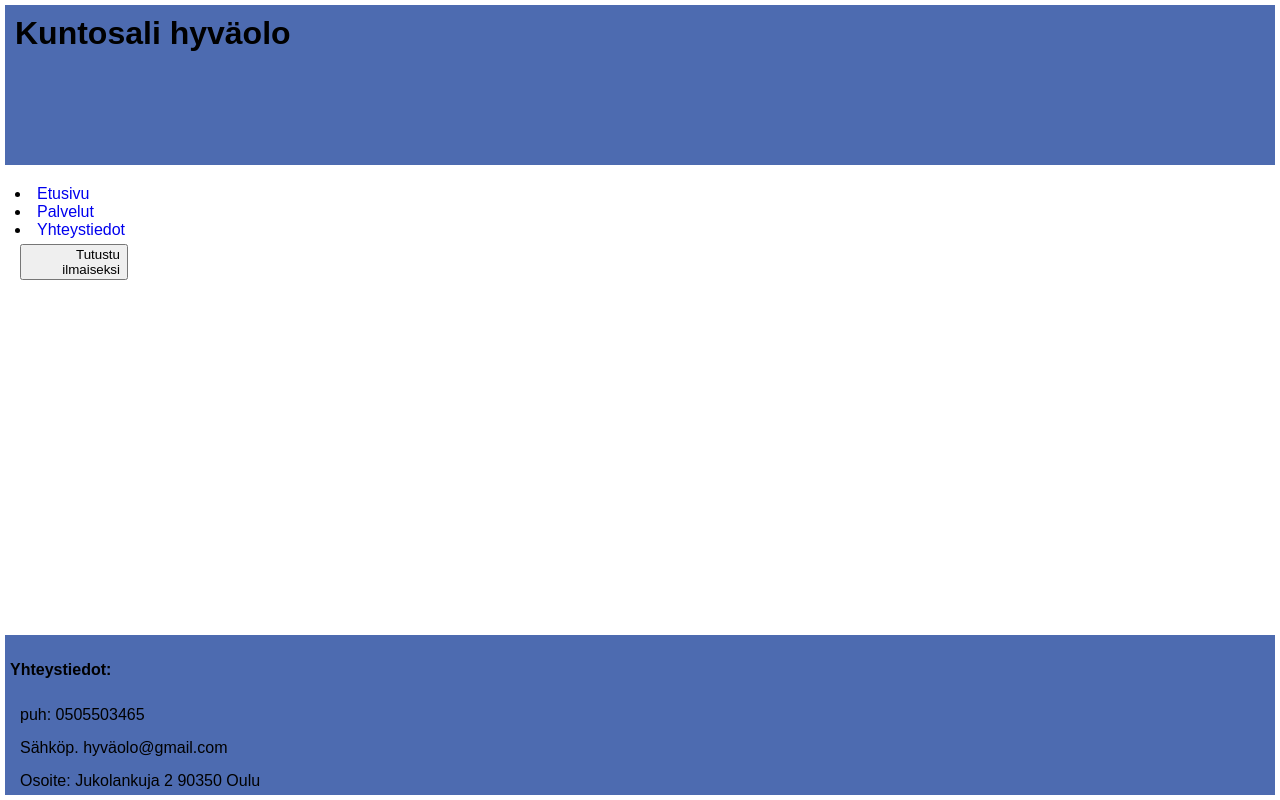
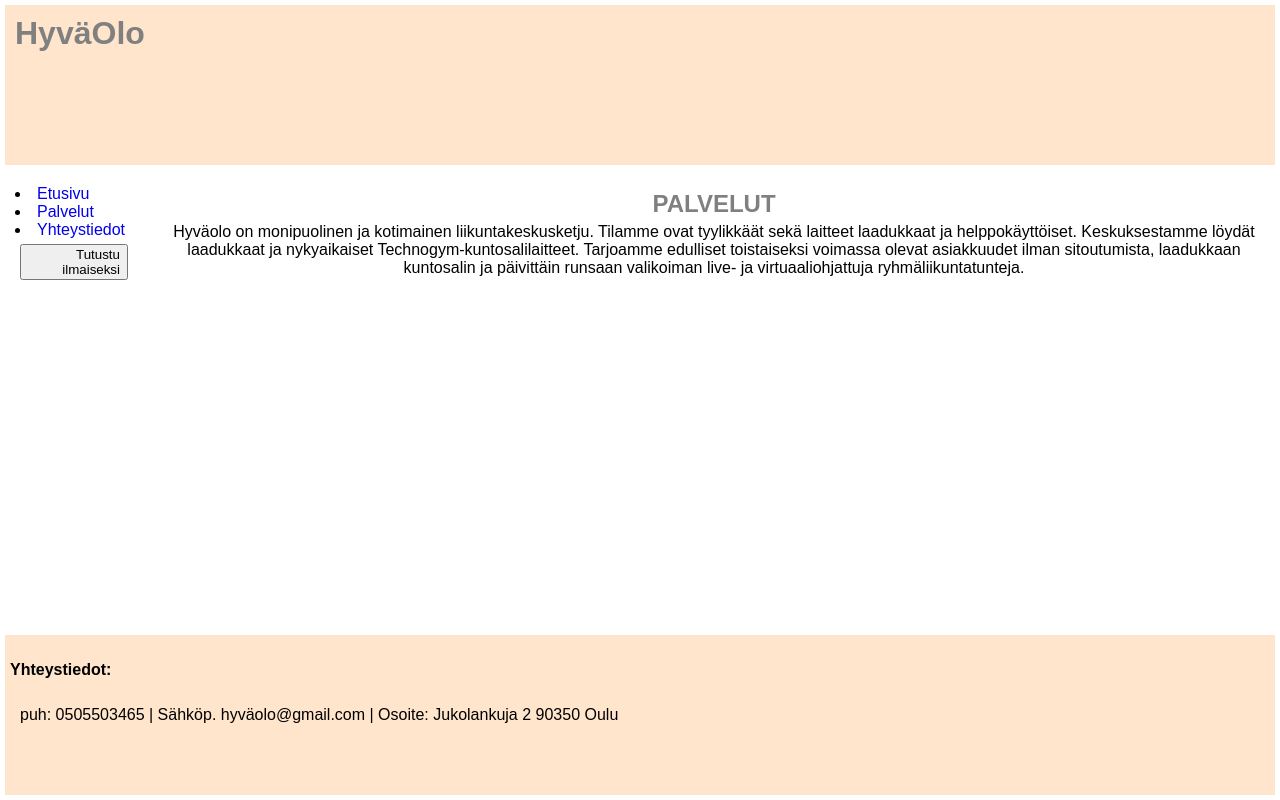
Before and after one commit to Jenpula/web-tekniikat-syksy-2021, a plain HTML site: page Javascript palautettava tehtävä/pages/information.html in a window 1280 px wide. Drawn offline with Linux system fonts and the light colour scheme; files whose address does not match are found by name.

Commit message:
Vaihdettu värimaailmaa. Lisätty ostikoille eri väri

```diff
--- a/Javascript palautettava tehtävä/pages/information.html
+++ b/Javascript palautettava tehtävä/pages/information.html
@@ -10,11 +10,14 @@
 </head>
 <body>
     <header>
-        <h1>Kuntosali hyväolo</h1>
+        <h1>HyväOlo</h1>
     </header>
   <div id="content">
     <article>
         <div id="text"></div>
+        <h1>PALVELUT</h1>
+            Hyväolo on monipuolinen ja kotimainen liikuntakeskusketju.
+            Tilamme ovat tyylikkäät sekä laitteet laadukkaat ja helppokäyttöiset. Keskuksestamme löydät laadukkaat ja nykyaikaiset Technogym-kuntosalilaitteet. Tarjoamme edulliset toistaiseksi voimassa olevat asiakkuudet ilman sitoutumista, laadukkaan kuntosalin ja päivittäin runsaan valikoiman live- ja virtuaaliohjattuja ryhmäliikuntatunteja.
     </article>
     <nav>
         <li><a href="../index.html">Etusivu</a></li>
@@ -24,10 +27,10 @@
     </nav>
   </div>
   <footer>
-      <h4>Yhteystiedot:</h4>
-      <p>puh: 0505503465</p>
-      <p>Sähköp. hyväolo@gmail.com</p>
-      <p>Osoite: Jukolankuja 2 90350 Oulu</p>
+    <h4>Yhteystiedot:</h4>
+    <p>puh: 0505503465 |
+    Sähköp. hyväolo@gmail.com |
+    Osoite: Jukolankuja 2 90350 Oulu</p>
   </footer>
 </body>
 </html>
--- a/Javascript palautettava tehtävä/style/style.css
+++ b/Javascript palautettava tehtävä/style/style.css
@@ -31,10 +31,11 @@
   }
   h1 {
     margin: 5px;
+    color: grey;
   }
 
   header, footer {
-    background: #4D6BB0;
+    background: #ffe5cc;
     height: 20vh;
   }
   header, footer, article, nav {
```
Also changed, not shown: Javascript palautettava tehtävä/index.html (+1 -1 lines).
